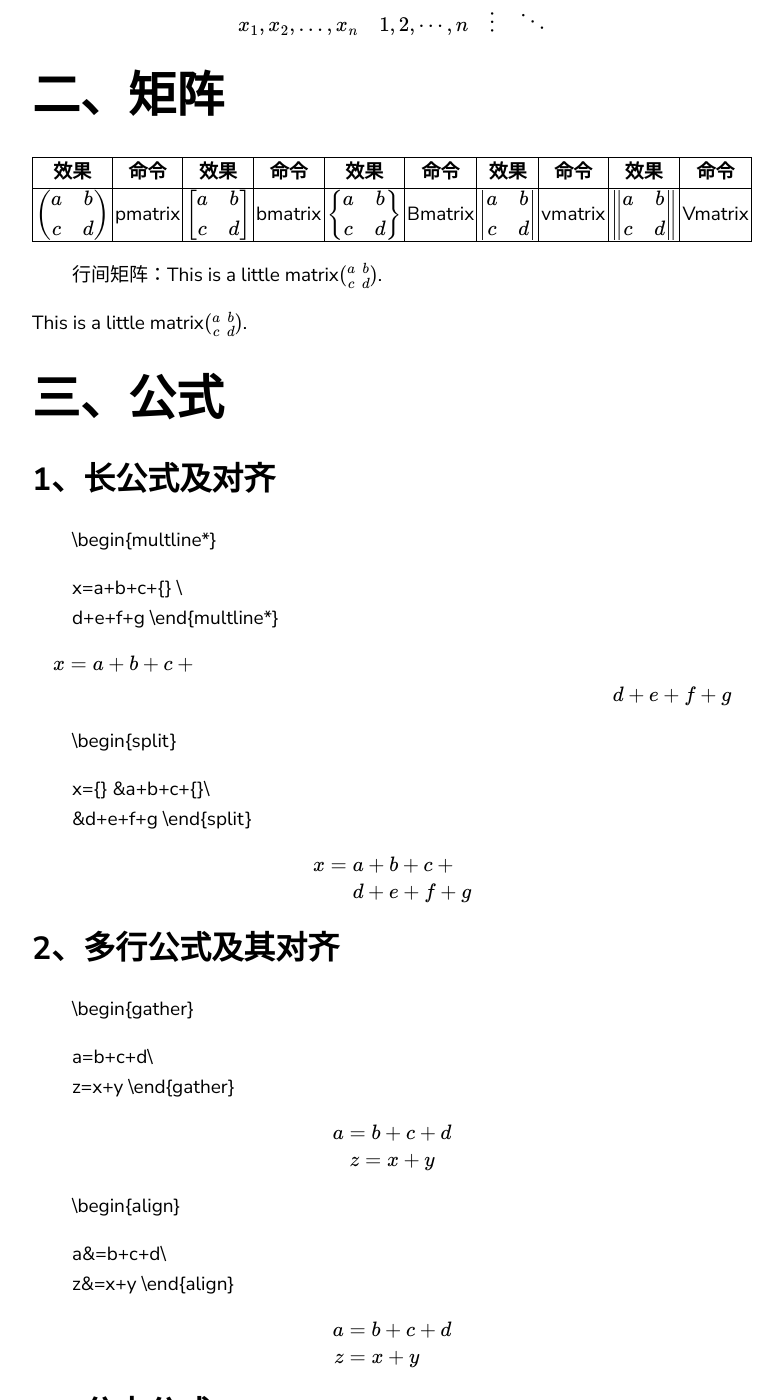
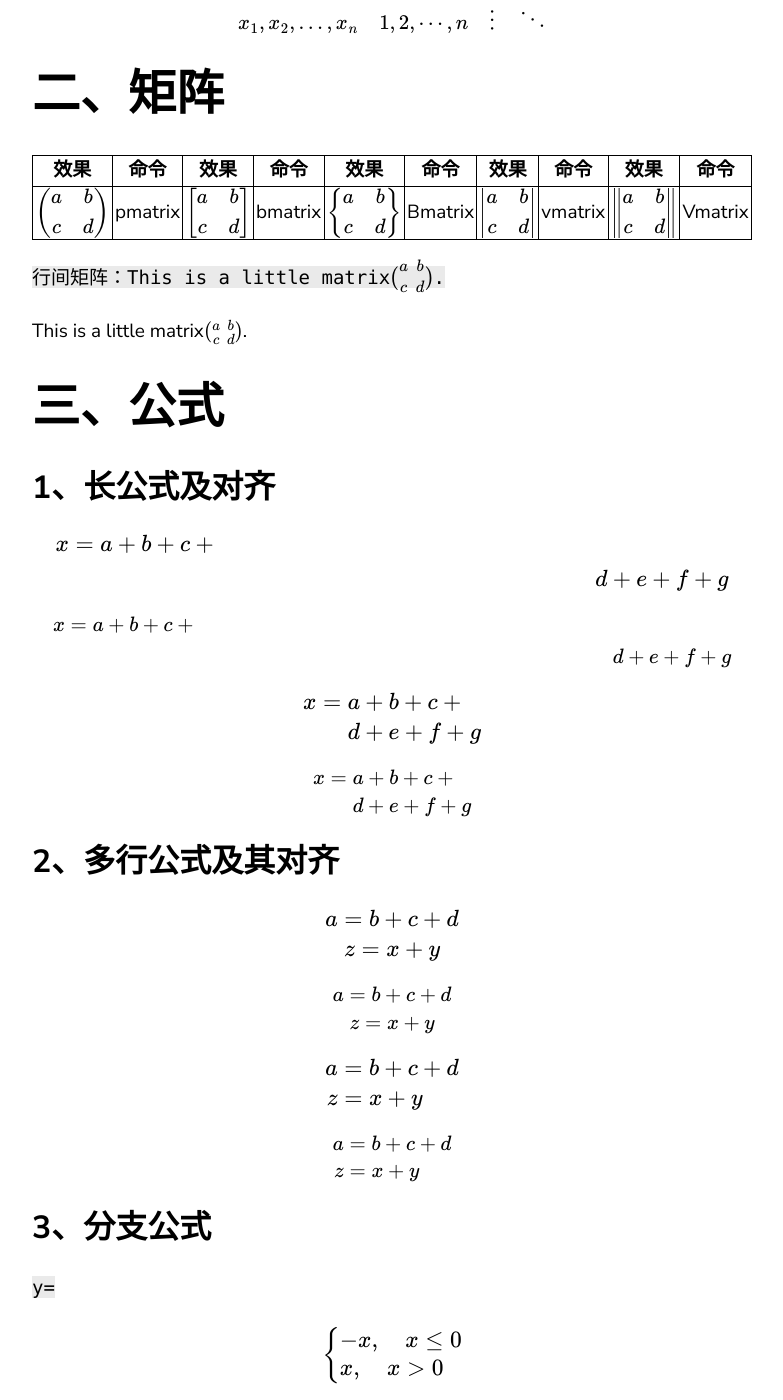
Before and after one commit to derek1998/blog.xiaoyuma, a Jekyll site: the page built from _posts/2019-11-24-Latex公式书写格式.md, in a window 1280 px wide and 1400 px high, scrolled down 3615 px. Shown: the whole window, without its empty margins (68-851 px from the left). Built offline with Jekyll 4.4.1, drawn with Linux system fonts in a browser that asks for light colours; formulas are drawn with MathJax 3; some of the changed text lies outside the part shown.

Commit message:
Update 2019-11-24-Latex公式书写格式.md

```diff
--- a/_posts/2019-11-24-Latex公式书写格式.md
+++ b/_posts/2019-11-24-Latex公式书写格式.md
@@ -38,9 +38,7 @@ categories: latex
 
 ## 3、上下标&根号
 
-`
-x_{ij}^2 \quad \sqrt{x} \quad \sqrt[3]{x}
-`
+`x_{ij}^2 \quad \sqrt{x} \quad \sqrt[3]{x}`
 
 $$x_{ij}^2 \quad \sqrt{x} \quad \sqrt[3]{x}$$
 
@@ -81,24 +79,24 @@ $$\frac{1}{2} \quad \dfrac{1}{2} \quad \tfrac{1}{2} \quad ^1/_2 $$
 
 $$\Bigg(\bigg(\Big(\big((x)\big)\Big)\bigg)\Bigg)$$
 
-``\Bigg\langle\bigg\langle\Big\langle\big\langle\langle x\rangle\big\rangle\Big\rangle\bigg\rangle\Bigg\rangle``
+`\Bigg\langle\bigg\langle\Big\langle\big\langle\langle x\rangle\big\rangle\Big\rangle\bigg\rangle\Bigg\rangle`
 
 $$\Bigg\langle\bigg\langle\Big\langle\big\langle\langle x\rangle\big\rangle\Big\rangle\bigg\rangle\Bigg\rangle$$
 
->\Bigg\lvert\bigg\lvert\Big\lvert\big\lvert\lvert x\lvert\big\lvert\Big\lvert\bigg\lvert\Bigg\lvert
+`\Bigg\lvert\bigg\lvert\Big\lvert\big\lvert\lvert x\lvert\big\lvert\Big\lvert\bigg\lvert\Bigg\lvert`
 
 $$\Bigg\lvert\bigg\lvert\Big\lvert\big\lvert\lvert x\rvert\big\rvert\Big\rvert\bigg\rvert\Bigg\rvert$$
 
->\Bigg\lVert\bigg\lVert\Big\lVert\big\lVert\lVert x\rVert\big\rVert\Big\rVert\bigg\rVert\Bigg\rVert
+`\Bigg\lVert\bigg\lVert\Big\lVert\big\lVert\lVert x\rVert\big\rVert\Big\rVert\bigg\rVert\Bigg\rVert`
 
 $$\Bigg\lVert\bigg\lVert\Big\lVert\big\lVert\lVert x\rVert\big\rVert\Big\rVert\bigg\rVert\Bigg\rVert$$
 
->自动调整大小：P\left(A=2\middle|\frac{A^2}{B}>4\right)
+`自动调整大小：P\left(A=2\middle|\frac{A^2}{B}>4\right)`
 
 $$P\left(A=2\middle|\frac{A^2}{B}>4\right)$$
 
 ## 7、省略号
->x_1,x_2,\dots,x_n \quad 1,2,\cdots,n \quad \vdots \quad \ddots
+`x_1,x_2,\dots,x_n \quad 1,2,\cdots,n \quad \vdots \quad \ddots`
 
 $$x_1,x_2,\dots,x_n \quad 1,2,\cdots,n \quad \vdots \quad \ddots$$
 
@@ -108,51 +106,47 @@ $$x_1,x_2,\dots,x_n \quad 1,2,\cdots,n \quad \vdots \quad \ddots$$
 | :---: | :---: | :---: | :---: | :---: | :---: | :---: | :---: | :---: | :---: |
 |$\begin{pmatrix} a & b \\\\ c & d  \end{pmatrix}$ | pmatrix | $\begin{bmatrix} a & b \\\\ c & d \\\\ \end{bmatrix}$ | bmatrix | $\begin{Bmatrix} a & b \\\\ c & d \\\\ \end{Bmatrix}$ | Bmatrix | $\begin{vmatrix} a & b \\\\ c & d \\\\ \end{vmatrix}$ | vmatrix | $\begin{Vmatrix} a & b \\\\ c & d \\\\ \end{Vmatrix}$ | Vmatrix |
 
->行间矩阵：This is a little matrix$ (\begin{smallmatrix} a & b \\\\ c & d \\\\ \end{smallmatrix}) $.
+`行间矩阵：This is a little matrix$ (\begin{smallmatrix} a & b \\\\ c & d \\\\ \end{smallmatrix}) $.`
 
 This is a little matrix$(\begin{smallmatrix} a & b \\\\ c & d \\\\ \end{smallmatrix})$.
 
 # 三、公式
 ## 1、长公式及对齐
->\begin{multline*}
->
->x=a+b+c+{} \\\\
->d+e+f+g
->\end{multline*}
+`\begin{multline*}
+ x=a+b+c+{} \\
+   d+e+f+g
+\end{multline*}`
 
 $$\begin{multline*}
 x=a+b+c+{}\\
     d+e+f+g
 \end{multline*}$$
 
->\begin{split}
->
->x={} &a+b+c+{}\\\\
->       &d+e+f+g
-> \end{split}
+`\begin{split}
+ x={} &a+b+c+{}\\
+      &d+e+f+g
+ \end{split}`
 
 $$\begin{split}
 x={} &a+b+c+{}\\
        &d+e+f+g
-	   \end{split}$$
+  \end{split}$$
 
 ## 2、多行公式及其对齐
->\begin{gather}
->
->a=b+c+d\\\\
-z=x+y
-\end{gather}
+`\begin{gather}
+  a=b+c+d\\
+  z=x+y
+\end{gather}`
 
 $$\begin{gather}
 a=b+c+d\\
 z=x+y
 \end{gather}$$
 
->\begin{align}
->
->a&=b+c+d\\\\
-z&=x+y
-\end{align}
+`\begin{align}
+ a&=b+c+d\\
+ z&=x+y
+\end{align}`
 
 $$\begin{align}
 a&=b+c+d\\
@@ -160,15 +154,14 @@ z&=x+y
 \end{align}$$
 
 ## 3、分支公式
->y=\begin{cases}
->
-> -x,\quad x\leq 0\\\\
-		x,\quad x>0
-	\end{cases}
+`y=\begin{cases}
+ -x,\quad x\leq 0\\
+  x,\quad x>0
+\end{cases}`
 
 $$y=\begin{cases}
-        -x,\quad x\leq 0\\
-		x,\quad x>0
+       -x,\quad x\leq 0\\
+	x,\quad x>0
 	\end{cases}$$
 
 # 四、字母字体
```
